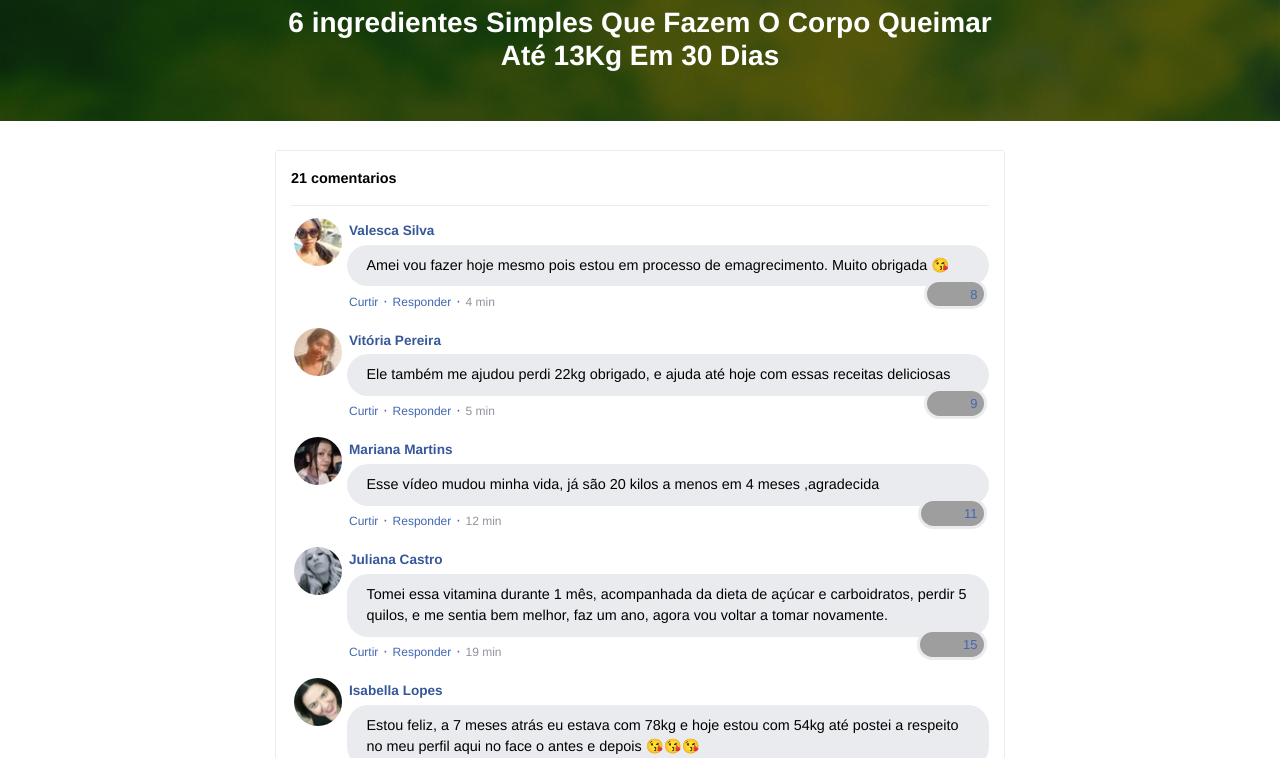
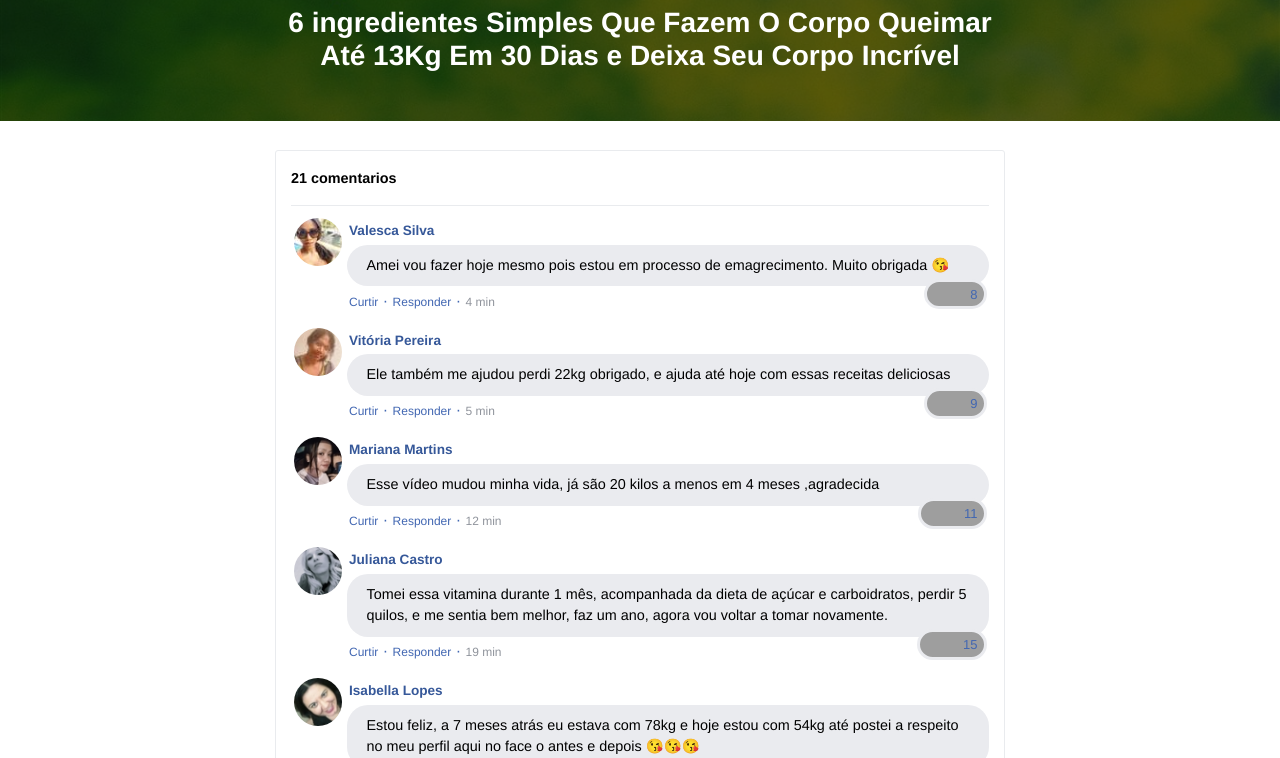
Before and after one commit to karluz34/protocolozero0barriga.store, a plain HTML site: page index.html in a window 1280 px wide. Shown: the part 138-896 px from the top of the page. Drawn offline with nearby package versions, Linux system fonts and the light colour scheme; grey boxes are pictures that could not be loaded; a script that the page names is missing.

Commit message:
Add files via upload

```diff
--- a/index.html
+++ b/index.html
@@ -56,7 +56,7 @@ src="https://www.facebook.com/tr?id=357025123115045&ev=PageView&noscript=1"
             <img class="img-fluid" src="./assets/img/ultrasecreto.svg">
 
             <!-- Headline -->
-            <h3 class="my-4"><b>6 ingredientes Simples Que Fazem O Corpo Queimar Até 13Kg Em 30 Dias</b></h3>
+            <h3 class="my-4"><b>6 ingredientes Simples Que Fazem O Corpo Queimar Até 13Kg Em 30 Dias e Deixa Seu Corpo Incrível</b></h3>
 
             <!-- VSL -->
             <script type="text/javascript" id="scr_625c1e33f96a720009520aac">var s=document.createElement("script");s.src="https://cdn.converteai.net/4397bd11-25fc-47aa-9432-ce9ee5747705/players/625c1e33f96a720009520aac/player.js",s.async=!0,document.head.appendChild(s);</script>
```
